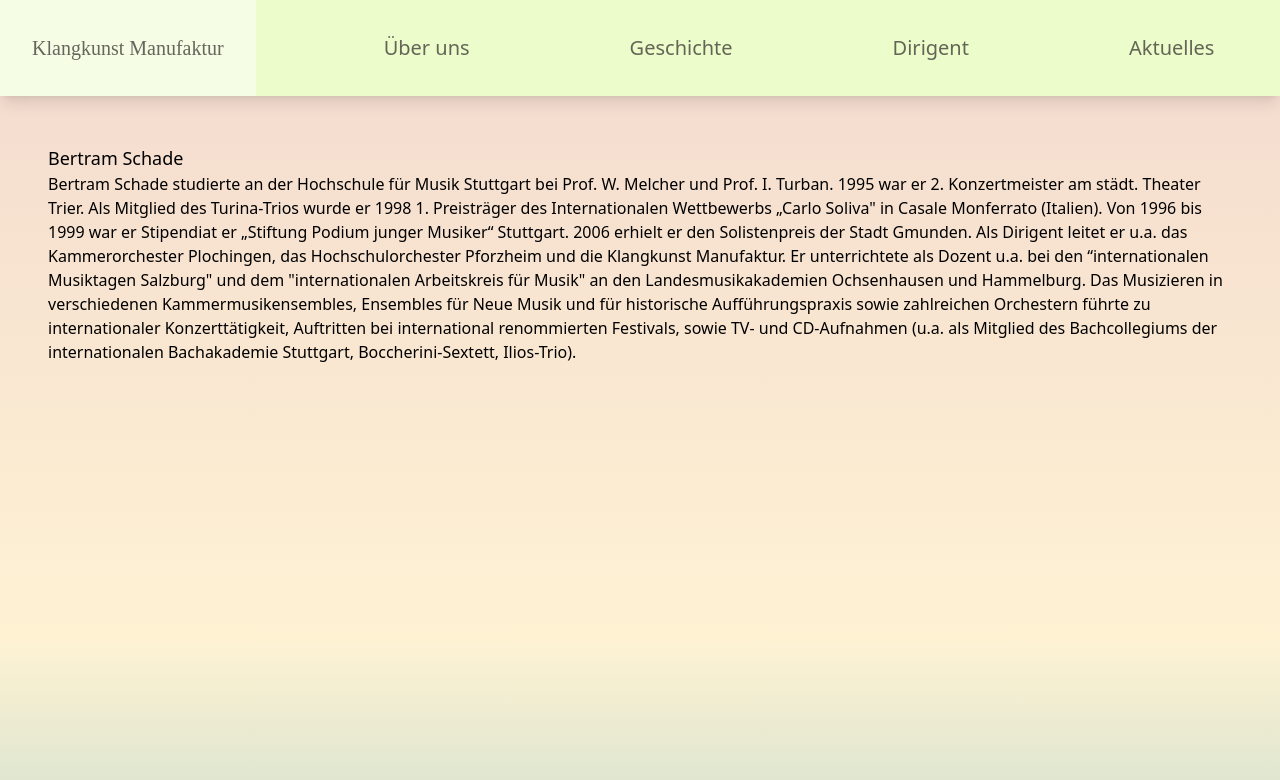
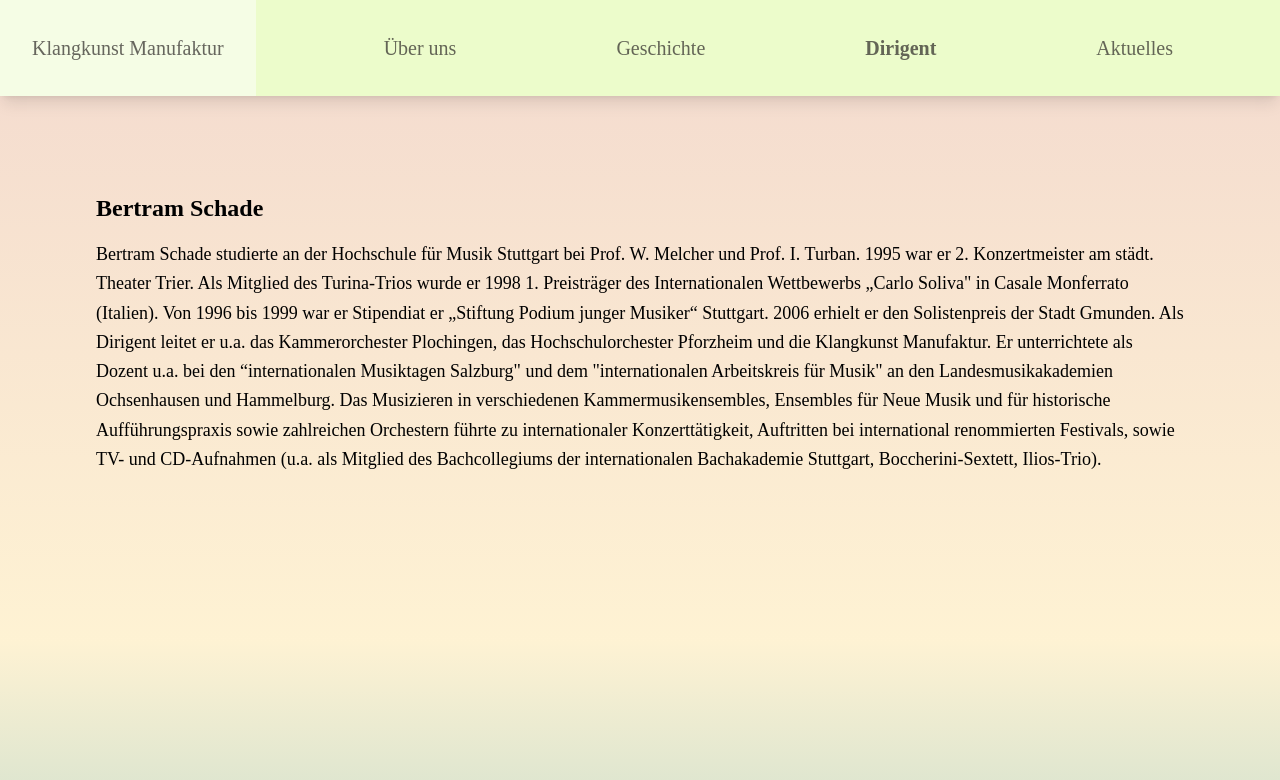
Before and after one commit to FrankWuensch95/klangkunst, a Vue app: page /dirigent in a window 1280 px wide. Shown: the top 780 px of the page. Built offline with nearby package versions, Linux system fonts and the light colour scheme.

Commit message:
corrected faults

```diff
--- a/src/components/InfoDirigent.vue
+++ b/src/components/InfoDirigent.vue
@@ -1,7 +1,7 @@
 <template>
-  <div class="flex flex-col p-12">
-    <div class="text-lg">{{ title_info_1 }}</div>
-    <div>{{ info_1 }}</div>
+  <div class="flex flex-col p-24">
+    <h1>{{ title_info_1 }}</h1>
+    <article>{{ info_1 }}</article>
   </div>
 </template>
 
--- a/src/components/UeberUns.vue
+++ b/src/components/UeberUns.vue
@@ -1,7 +1,7 @@
 <template>
-  <div class="flex flex-col p-12">
-    <div class="text-lg">{{ title_info_1 }}</div>
-    <div>{{ info_1 }}</div>
+  <div class="flex flex-col p-24">
+    <h1>{{ title_info_1 }}</h1>
+    <article>{{ info_1 }}</article>
   </div>
 </template>
 
--- a/src/components/WebHeader.vue
+++ b/src/components/WebHeader.vue
@@ -1,14 +1,14 @@
 <template>
   <div
-    class="fixed relative z-10 flex h-24 w-full items-center justify-between overflow-hidden bg-lime-100 text-3xl text-stone-800/70 shadow-lg xl:text-xl"
+    class="relative z-10 flex h-24 w-full items-center justify-between overflow-hidden bg-lime-100 text-3xl text-stone-800/70 shadow-lg xl:text-xl"
   >
     <span class="flex w-full items-center gap-x-24">
-      <router-link to="/"><span class="header flex h-24 items-center whitespace-nowrap bg-white/50 px-8">{{ nav_title }}</span></router-link>
+      <span class="header flex h-24 items-center whitespace-nowrap bg-white/50 px-8">{{ nav_title }}</span>
       <span class="flex w-full items-center gap-x-24">
         <router-link
           v-for="(nav, index) in navs"
           :key="index"
-          :to="nav === 'Über uns' ? '/über uns' : `/${nav.toLowerCase()}`"
+          :to="nav === 'Über uns' ? '/ueber_uns' : `/${nav.toLowerCase()}`"
           class="group flex w-full justify-center whitespace-nowrap px-8 py-12 hover:cursor-pointer"
         >
           <div class="hover:text-stone-800 group-hover:underline">
--- a/src/fonts.css
+++ b/src/fonts.css
@@ -1,4 +1,14 @@
 @font-face {
     font-family: 'TiltPrism-Regular';
-    src: url('../fonts/TiltPrism-Regular.ttf');
+    src: url('TiltPrism-Regular.ttf');
 }
+
+@font-face {
+    font-family: 'IbarraRealNova-Italic';
+    src: url('IbarraRealNova-Italic-VariableFont_wght.ttf');
+}
+
+@font-face {
+    font-family: 'IbarraRealNova';
+    src: url('IbarraRealNova-VariableFont_wght.ttf');
+}
--- a/src/input.css
+++ b/src/input.css
@@ -3,5 +3,21 @@
 @tailwind utilities;
 
 .header {
-    font-family: 'TiltPrism-Regular';
+    font-family: '../fonts/TiltPrism-Regular';
 }
+
+.active {
+    @apply font-black;
+}
+
+#app {
+    font-family: '../fonts/IbarraRealNova';
+}
+
+h1 {
+    @apply font-black text-2xl pb-4;
+}
+
+article {
+    @apply text-lg leading-relaxed;
+}
--- a/src/main.js
+++ b/src/main.js
@@ -1,24 +1,25 @@
-import { createApp } from 'vue';
-import App from './App.vue';
-import '/src/output.css'; // Corrected path to the CSS file
+import { createApp } from 'vue'
+import App from './App.vue'
+import '/src/output.css'
 
-import { createRouter, createWebHistory } from 'vue-router';
-import WebHeader from './components/WebHeader.vue'; // Corrected file extension
-import UeberUns from './components/UeberUns.vue'; // Corrected file extension
-import InfoDirigent from './components/InfoDirigent.vue'; // Corrected file extension
+import { createRouter, createWebHistory } from 'vue-router'
+import UeberUns from './components/UeberUns'
+import InfoDirigent from './components/InfoDirigent'
+
+const app = createApp(App)
 
 const routes = [
   { path: '/', component: UeberUns },
-  { path: '/über uns', component: UeberUns },
+  { path: '/ueber_uns', component: UeberUns },
   { path: '/dirigent', component: InfoDirigent },
-];
+]
 
 const router = createRouter({
   history: createWebHistory(),
-  routes,
-});
+  routes: routes,
+  linkActiveClass: "active",
+})
 
-createApp(App)
-  .use(router)
-  .component('WebHeader', WebHeader)
-  .mount('#app');
+app.use(router)
+
+app.mount('#app')
--- a/src/output.css
+++ b/src/output.css
@@ -635,6 +635,10 @@ video {
   padding: 3rem;
 }
 
+.p-24 {
+  padding: 6rem;
+}
+
 .px-8 {
   padding-left: 2rem;
   padding-right: 2rem;
@@ -666,7 +670,28 @@ video {
 }
 
 .header {
-  font-family: 'TiltPrism-Regular';
+  font-family: '../fonts/TiltPrism-Regular';
+}
+
+.active {
+  font-weight: 900;
+}
+
+#app {
+  font-family: '../fonts/IbarraRealNova';
+}
+
+h1 {
+  padding-bottom: 1rem;
+  font-size: 1.5rem;
+  line-height: 2rem;
+  font-weight: 900;
+}
+
+article {
+  font-size: 1.125rem;
+  line-height: 1.75rem;
+  line-height: 1.625;
 }
 
 .hover\:cursor-pointer:hover {
```
Also changed, not shown: fonts/IbarraRealNova-Italic-VariableFont_wght.ttf (added), fonts/IbarraRealNova-VariableFont_wght.ttf (added).
